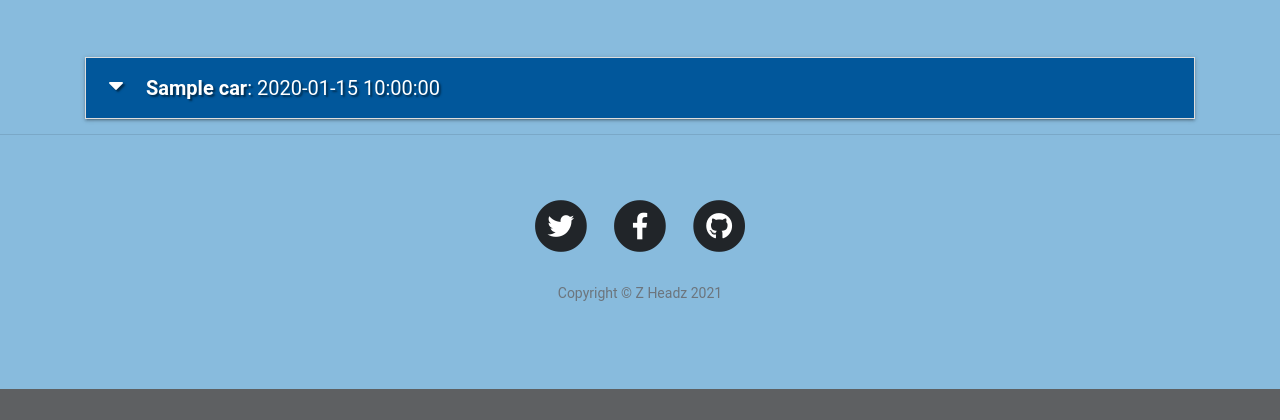
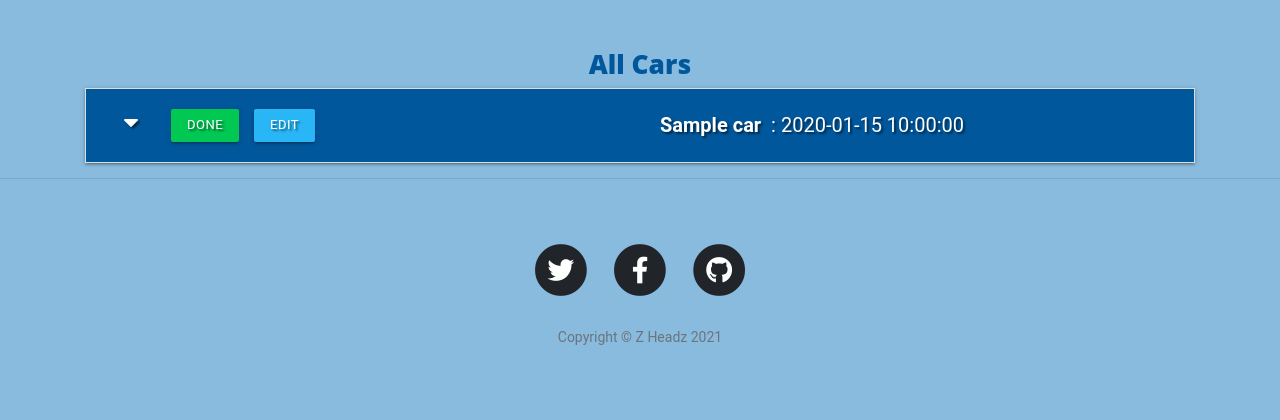
Before and after one commit to Code-Institute-Submissions/davepeyton-milestone-3-Z-Headz_SeptResub, a Flask app: page /get_cars in a window 1280 px wide. Shown: the part 533-953 px from the top of the page. Before the commit the page ends 922 px from the top, so only its background shows below. Run offline with Flask 2, Linux system fonts and the light colour scheme; a database or web service that is not in the repository returns one stand-in record (values such as "Sample title"); some libraries are stand-ins or nearby versions.

Commit message:
add car edit and done button

```diff
--- a/static/css/style.css
+++ b/static/css/style.css
@@ -137,6 +137,15 @@ video {
 
 }
 
+.btn-small {
+    margin: 5px;
+}
+
+.collapsible-header .col strong {
+    margin: 5px;
+    line-height: 42px;
+}
+
 .flashes {
     font-size: 14px;
     font-weight: lighter;
--- a/templates/cars.html
+++ b/templates/cars.html
@@ -1,20 +1,29 @@
 {% extends "base.html" %}
 {% block content %}
+
+    <h3 class="light-blue-text text-darken-4 center-align">All Cars</h3>
 
     <ul class="collapsible">
         {% for car in cars %}
         <li>
             <div class="collapsible-header white-text light-blue darken-4 text-shadow">
+                <div class="col s3">
                     <i class="fas fa-caret-down"></i>
+                    <a href="" class="btn-small green accent-4">Done</a>
+                    <a href="" class="btn-small light-blue lighten-1">Edit</a>
+                </div>
+                <div class="col s9">
                     <strong>{{ car.car_name }}</strong> : {{ car.car_date }}
                     {% if car.is_urgent == "on" %}
                         <i class="fas fa-exclamation-circle light-blue-text text-lighten-2 tooltipped"
                             data-position="right" data-tooltip="URGENT!"></i>
                     {% endif %}
                 </div>
+            </div>
             <div class="collapsible-body">
                 <strong>{{ car.category_name }}</strong>
                 <p>{{ car.car_description }}</p>
+                <p><em>by: {{ car.created_by }}</em></p>
             </div>
         </li>
         {% endfor %}
```
Lines whose indentation alone changed are shown as unchanged.
